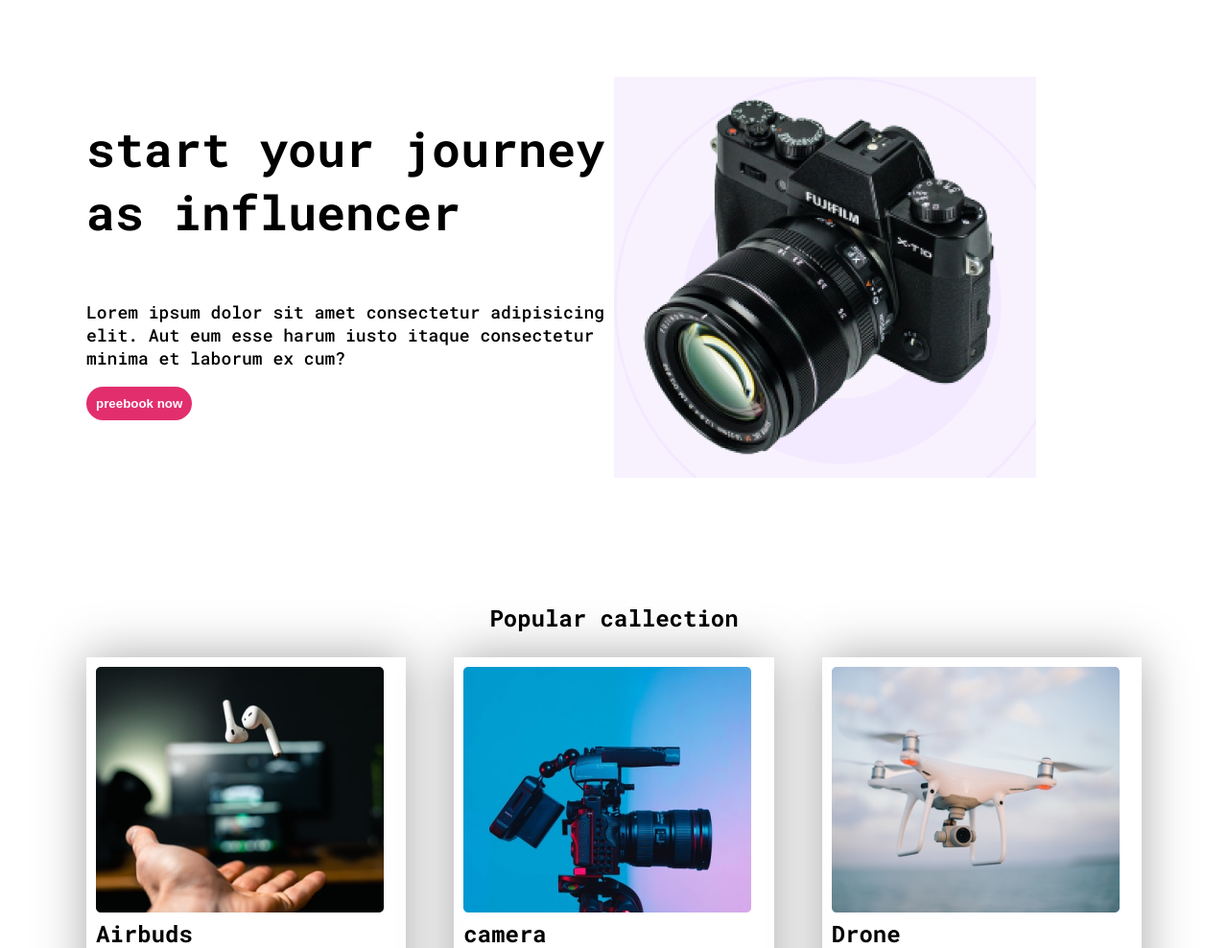
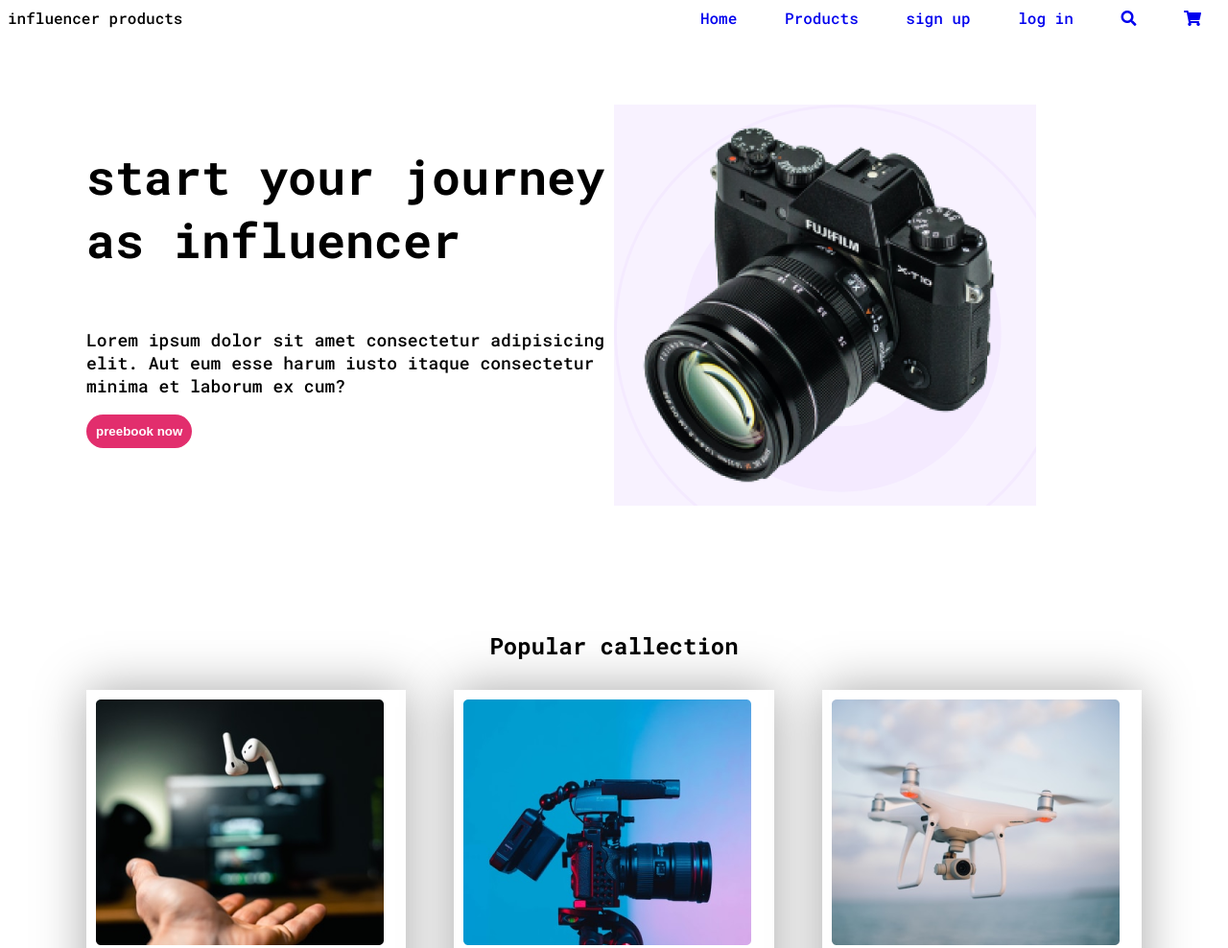
Before and after one commit to muzahid37/Influencer-gear, a plain HTML site: page index.html in a window 1280 px wide. Shown: the top 988 px of the page at 96% size. Drawn offline with Linux system fonts and the light colour scheme.

Commit message:
nav done

```diff
--- a/index.html
+++ b/index.html
@@ -10,6 +10,19 @@
 </head>
 <body>
     <!-- top banneer -->
+    <header>
+        <div class="brand"> influencer products</div>
+        <div class="nav">
+            <a href="#">Home</a>
+            <a href="#">Products</a>
+            <a href="#">sign up</a>
+            <a href="#">log in</a>
+            <a href="#"><i class="fas fa-search"></i></a>
+            <a href="#"><i class="fas fa-shopping-cart"></i></a>
+
+        </div>
+
+    </header>
     <section class="container">
         <div class="top_banner">
             <div class="top_banner_left">
--- a/style.css
+++ b/style.css
@@ -29,7 +29,16 @@ img{
 
 .section_header{
     text-align: center;
-    margin-bottom: 25px;
+    margin-bottom: 30px;
+}
+/* header */
+header{
+    display: flex;
+    justify-content: space-between
+}
+.nav a{
+    text-decoration: none;
+    padding: 20px;
 }
 /* top banner0 */
 .top_banner{
@@ -64,6 +73,9 @@ img{
     line-height: 4px;
      box-shadow: rgb(0 0 0 / 35%) 0px 0px 50px;
 
+}
+.callection img{
+    margin: auto;
 }
 .callection_more{
     text-align: right;
```
